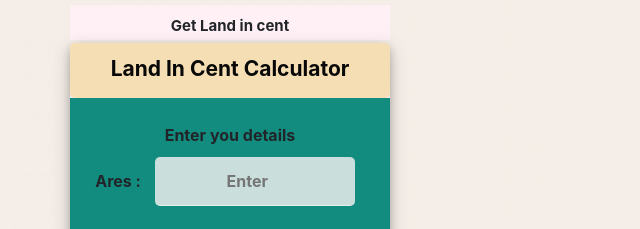
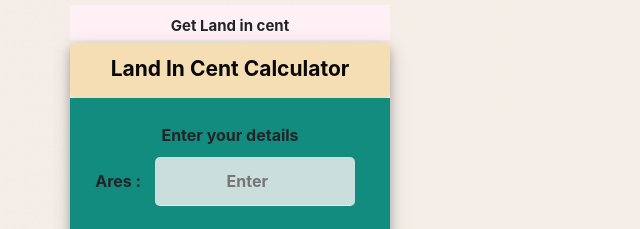
Before and after one commit to Arun-goog/cscMavinthai, a plain HTML site: page index.html in a window 1280 px wide. Shown: the top 229 px of the page, 410-1050 px from the left. Drawn offline with nearby package versions, Linux system fonts and the light colour scheme.

Commit message:
Update index.html

```diff
--- a/index.html
+++ b/index.html
@@ -24,7 +24,7 @@
 			</div>
 			<div id="body">
 				<div id="head">
-					<Span>Enter you details</Span>
+					<Span>Enter your details</Span>
 				</div>
 				<div id="details">
 					<p id="fill">Ares : <input type ="number" placeholder="Enter" id="height"></p>
```
